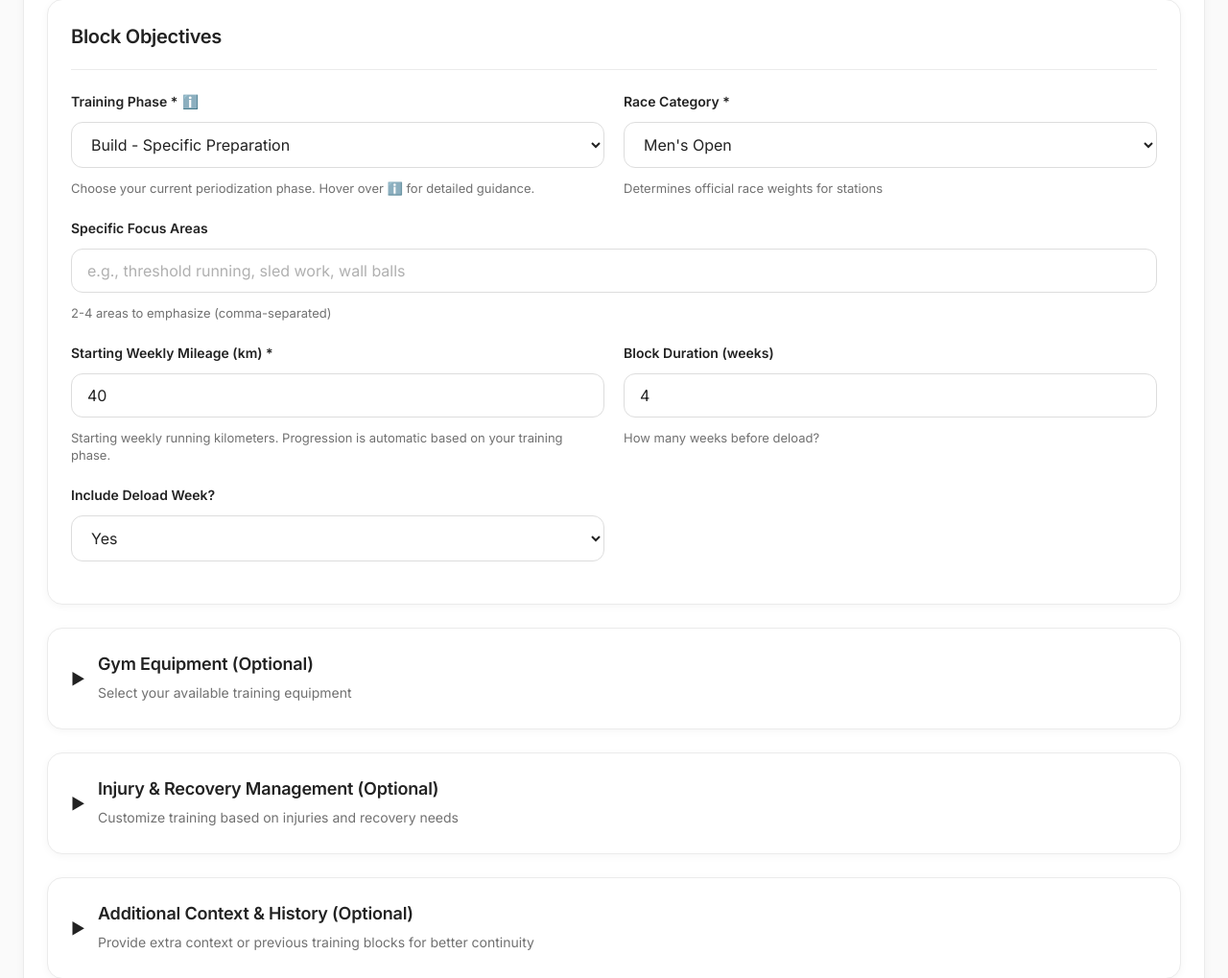
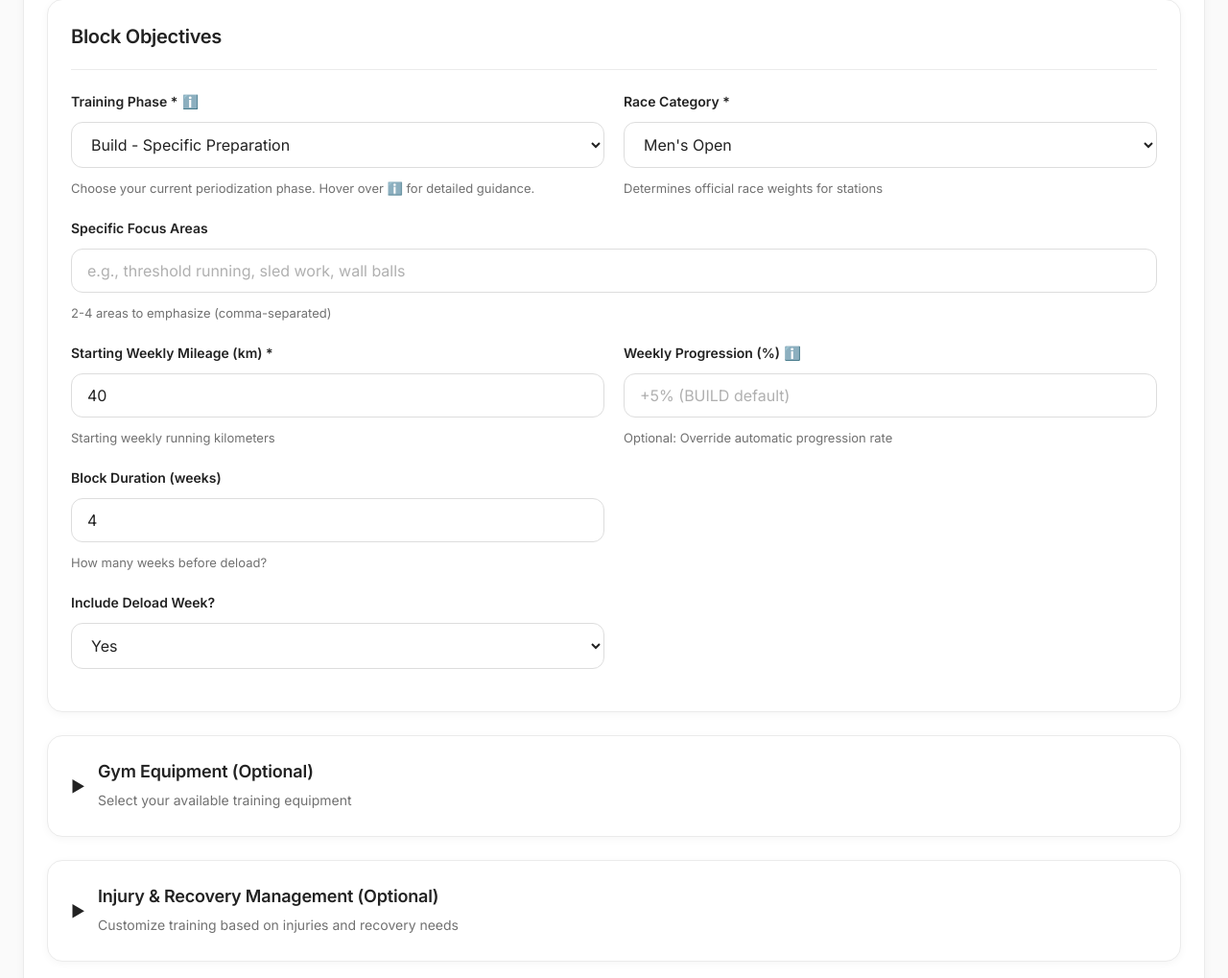
Before and after one commit to artiemellors/Blocksmith-agent, a Flask app: page / in a window 1280 px wide. Shown: the part 1525-2544 px from the top of the page at 96% size. Run offline with Flask 3, Linux system fonts and the light colour scheme.

Commit message:
Add optional weekly progression override with phase-aware defaults
Users can now override the automatic phase-based progression rates while still seeing the recommended defaults.

Changes:
- models.py: Add weekly_progression_override field to BlockObjectives
- models.py: Update get_progression_percent() to prioritize manual override
- models.py: Update get_weekly_volumes() to use custom strategy when override exists
- templates/index.html: Re-add Weekly Progression (%) field with info tooltip
- templates/index.html: Add tooltip explaining phase-specific default rates
- static/js/app.js: Auto-update placeholder when training phase changes
- static/js/app.js: Display phase-appropriate defaults (BASE: +10%, BUILD: +5%, PEAK: +2.5%, TAPER: -20%, TRANSITION: 0%)

The field is optional - if left blank, uses intelligent phase-based progression. If filled, overrides the default with custom percentage.

```diff
--- a/static/js/app.js
+++ b/static/js/app.js
@@ -576,4 +576,35 @@ document.addEventListener('DOMContentLoaded', function() {
             icon.classList.remove('tooltip-active');
         });
     });
+
+    // Auto-update weekly progression placeholder based on training phase
+    const phaseSelect = document.getElementById('primary_goal');
+    const progressionInput = document.getElementById('weekly_progression_override');
+
+    if (phaseSelect && progressionInput) {
+        // Phase-to-progression mapping (matches VolumeProgressionStrategy defaults)
+        const phaseProgressionMap = {
+            'base': 10.0,
+            'build': 5.0,
+            'peak': 2.5,
+            'taper': -20.0,
+            'transition': 0.0
+        };
+
+        function updateProgressionPlaceholder() {
+            const selectedPhase = phaseSelect.value;
+            const defaultProgression = phaseProgressionMap[selectedPhase];
+
+            if (defaultProgression !== undefined) {
+                const sign = defaultProgression >= 0 ? '+' : '';
+                progressionInput.placeholder = `${sign}${defaultProgression}% (${selectedPhase.toUpperCase()} default)`;
+            }
+        }
+
+        // Update on page load
+        updateProgressionPlaceholder();
+
+        // Update when phase changes
+        phaseSelect.addEventListener('change', updateProgressionPlaceholder);
+    }
 });
--- a/templates/index.html
+++ b/templates/index.html
@@ -174,8 +174,19 @@
                             <label for="running_mileage_week1">Starting Weekly Mileage (km) *</label>
                             <input type="number" id="running_mileage_week1" name="running_mileage_week1"
                                    required value="40" min="10" max="150" step="5">
-                            <small>Starting weekly running kilometers. Progression is automatic based on your training phase.</small>
+                            <small>Starting weekly running kilometers</small>
                         </div>
+                        <div class="form-group">
+                            <label for="weekly_progression_override">
+                                Weekly Progression (%)
+                                <span class="info-icon" data-tooltip="Default progression rates by phase:&#10;• BASE: +10% per week (high volume build)&#10;• BUILD: +5% per week (moderate progression)&#10;• PEAK: +2.5% per week (fine-tuning)&#10;• TAPER: -20% per week (volume reduction)&#10;• TRANSITION: 0% (maintenance)&#10;&#10;Leave blank to use the phase default, or enter a custom % to override.">ℹ️</span>
+                            </label>
+                            <input type="number" id="weekly_progression_override" name="weekly_progression_override"
+                                   min="-50" max="20" step="0.1" placeholder="Auto (phase default)">
+                            <small>Optional: Override automatic progression rate</small>
+                        </div>
+                    </div>
+                    <div class="form-row">
                         <div class="form-group">
                             <label for="block_duration_weeks">Block Duration (weeks)</label>
                             <input type="number" id="block_duration_weeks" name="block_duration_weeks"
```
Also changed, not shown: models.py (+26 -0 lines).
